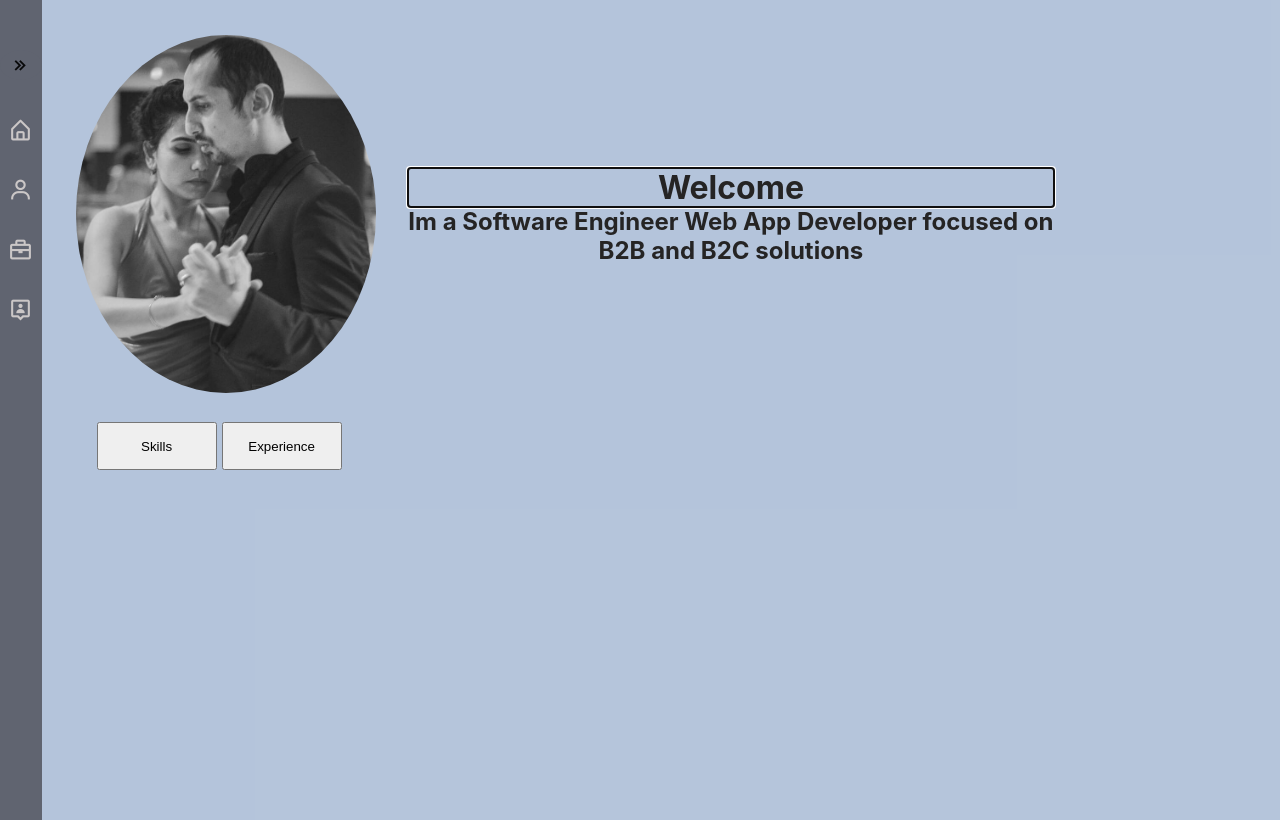
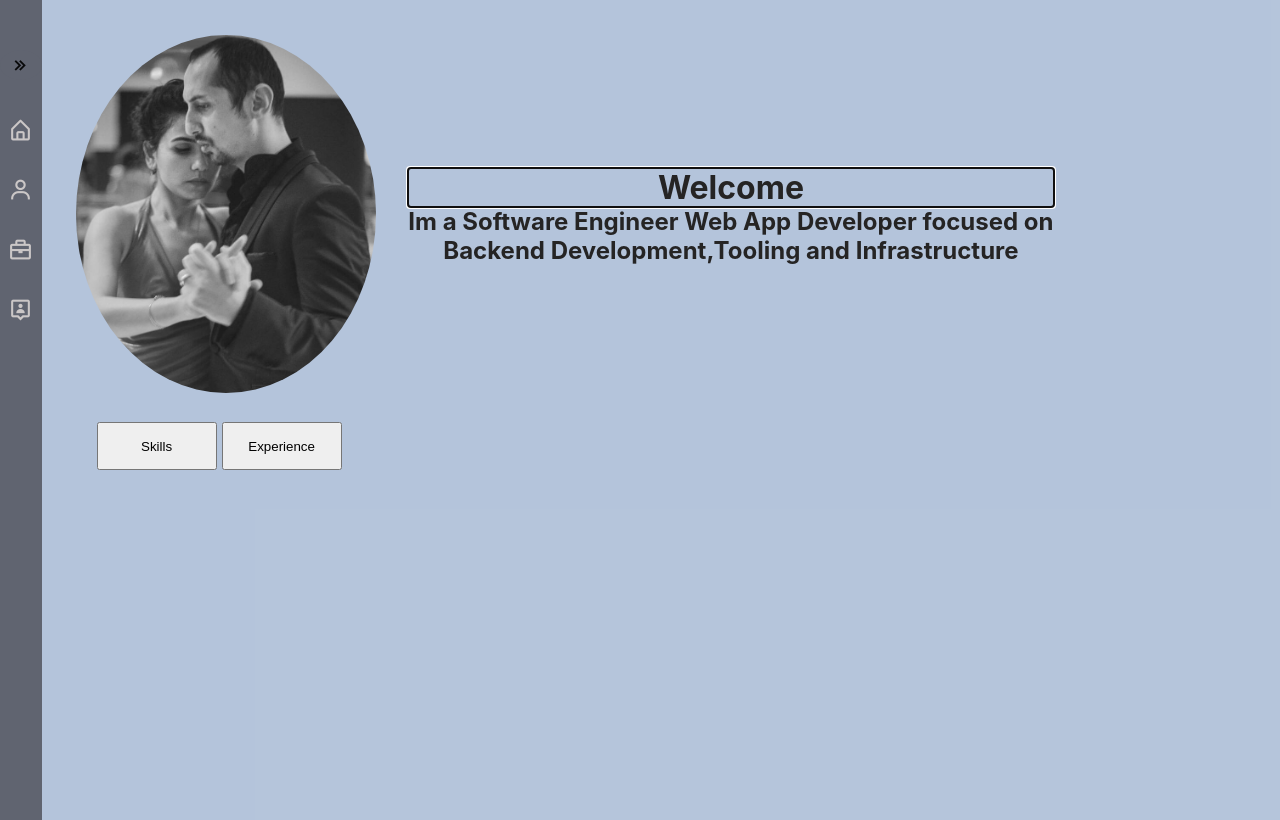
Before and after one commit to yaonur/portfolio, a Svelte app: page / in a window 1280 px wide. Built offline with nearby package versions, Linux system fonts and the light colour scheme.

Commit message:
portfolio

```diff
--- a/src/routes/Home.svelte
+++ b/src/routes/Home.svelte
@@ -13,7 +13,7 @@
 		<div class="welcome-text">
 			<h1>Welcome</h1>
 			<h2>Im a Software Engineer Web App Developer focused on </h2>
-			<h2>B2B and B2C solutions</h2>
+			<h2>Backend Development,Tooling and Infrastructure</h2>
 		</div>
 	</div>
 	<div class="body-container">
```
